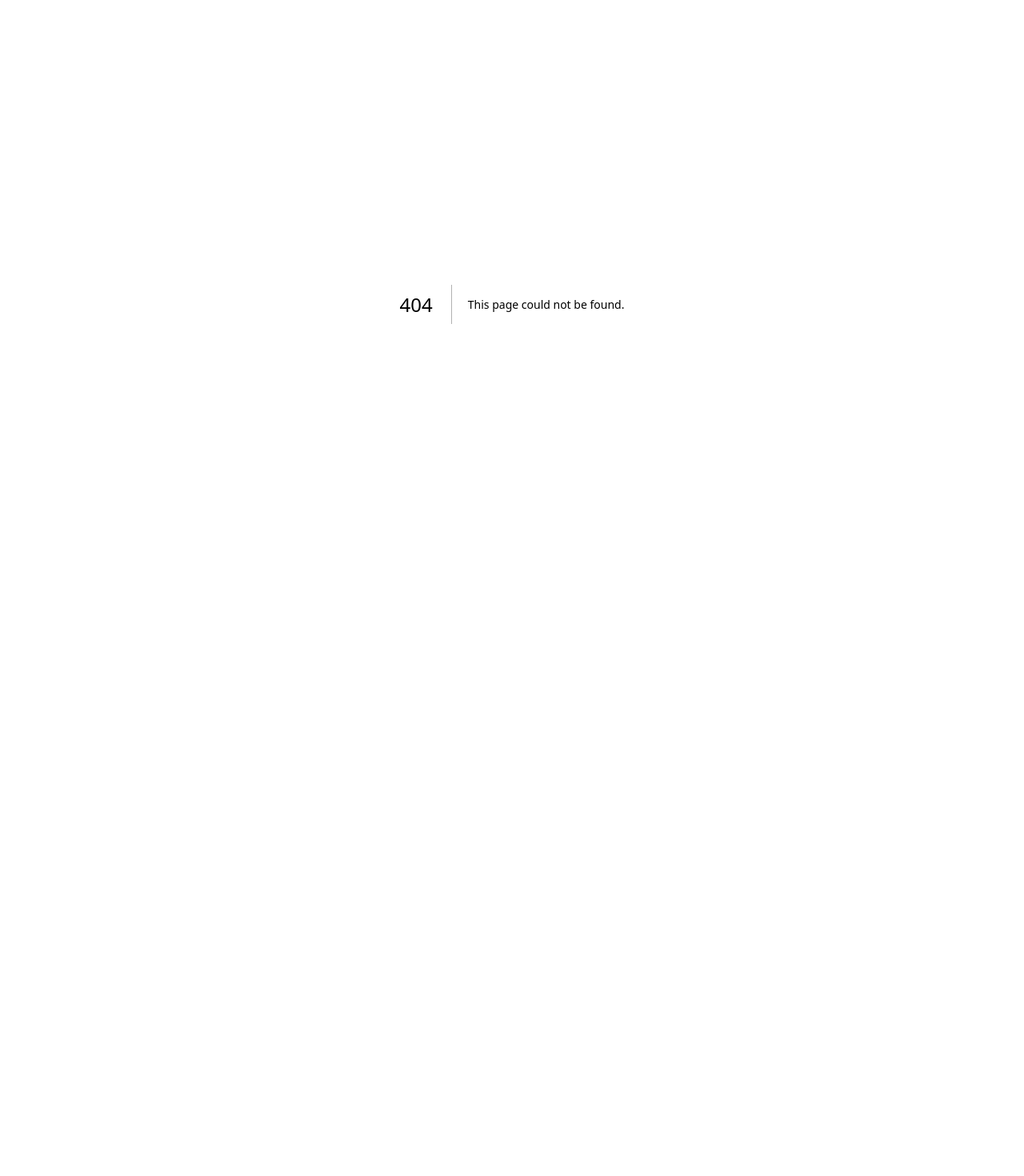
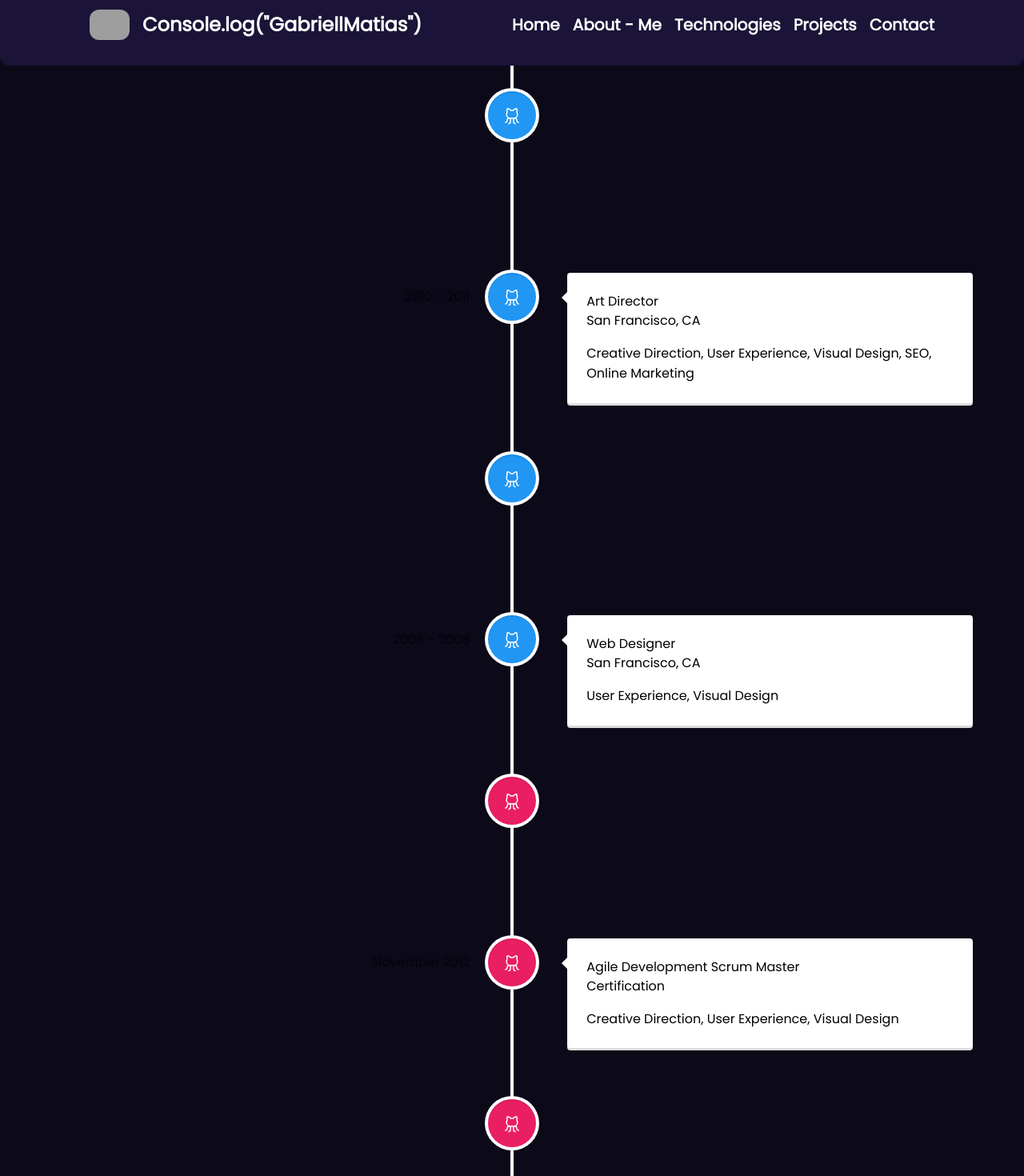
Before and after one commit to GabriellMatias/Portifolio-2.0-Version, a Next.js app: page /aboutMe in a window 1280 px wide. Before the commit this address had no page. Shown: the part 20-1490 px from the top of the page at 80% size. Before the commit the page ends 800 px from the top, so only its background shows below. Built offline with nearby package versions, Linux system fonts and the light colour scheme; grey boxes are pictures that could not be loaded.

Commit message:
:hammer: Feat: starting about-mePage and separating components

```diff
--- a/next.config.js
+++ b/next.config.js
@@ -1,6 +1,16 @@
 /** @type {import('next').NextConfig} */
 const nextConfig = {
   reactStrictMode: true,
+  images: {
+    remotePatterns: [
+      {
+        protocol: 'https',
+        hostname: 'github.com',
+        port: '',
+        pathname: '/**',
+      },
+    ],
+  },
 }
 
 module.exports = nextConfig
--- a/package.json
+++ b/package.json
@@ -15,15 +15,18 @@
     "autoprefixer": "10.4.14",
     "eslint": "8.41.0",
     "eslint-config-next": "13.4.4",
+    "framer-motion": "^10.12.12",
     "next": "13.4.4",
     "phosphor-react": "^1.4.1",
     "postcss": "8.4.24",
     "react": "18.2.0",
     "react-dom": "18.2.0",
+    "react-vertical-timeline-component": "^3.6.0",
     "tailwindcss": "3.3.2",
     "typescript": "5.0.4"
   },
   "devDependencies": {
-    "@rocketseat/eslint-config": "^1.2.0"
+    "@rocketseat/eslint-config": "^1.2.0",
+    "@types/react-vertical-timeline-component": "^3.3.3"
   }
 }
--- a/src/components/FloatingButton.tsx
+++ b/src/components/FloatingButton.tsx
@@ -11,11 +11,12 @@ export function FloatingButton({
   ButtonLink,
 }: FloatingButtonProps) {
   return (
+    <Link href={ButtonLink}>
       <button className="flex transition duration-300 font-semibold gap-4 items-center animate-ease-in py-3 px-8 bg-blue-200 text-white text-base mt-5 rounded-[10px] hover:bg-blue-400 ">
-      <Link href={ButtonLink}>{ButtonName} </Link>
+        {ButtonName}
         {ButtonName === 'Projects' ? (
           <Folder size={24} weight="fill" />
-      ) : ButtonName === 'Contact' ? (
+        ) : ButtonName === 'About me' ? (
           <UserPlus size={24} weight="fill" />
         ) : ButtonName === 'Linkedin' ? (
           <LinkedinLogo size={24} weight="fill" />
@@ -23,5 +24,6 @@ export function FloatingButton({
           <GithubLogo size={24} weight="fill" />
         )}
       </button>
+    </Link>
   )
 }
--- /dev/null
+++ b/src/components/Footer.tsx
@@ -0,0 +1,9 @@
+export function Footer() {
+  return (
+    <footer className="flex bg-[#120e25] py-3 rounded-lg">
+      <span className="text-white font-semibold my-0 mx-auto">
+        🚀 2023 @copyright {'<'}Gabriell.Matias {'/>'}
+      </span>
+    </footer>
+  )
+}
--- a/src/components/Header.tsx
+++ b/src/components/Header.tsx
@@ -1,45 +1,55 @@
+import Image from 'next/image'
+import Link from 'next/link'
+
 export function Header() {
   return (
     <header className="flex flex-1 rounded-b-xl justify-between py-8 px-28 font-semibold bg-[#1b1438]">
+      <div className="flex items-center gap-4">
+        <Image
+          alt="profile photo"
+          width={50}
+          height={50}
+          className="rounded-xl"
+          src={'https://github.com/gabriellmatias.png'}
+        />
         <a
           href="/"
           className="text-2xl transition-colors duration-300 font-extrabold text-white hover:text-blue-200"
         >
           Console.log("GabriellMatias")
         </a>
+      </div>
+
       <ul className="list-none text-xl flex gap-4 items-center">
         <li>
-          <i className="ri-apple-fill"></i>
+          {' '}
+          <Link href="/" className="link">
+            Home
+          </Link>{' '}
         </li>
         <li>
           {' '}
-          <a href="" className="link">
-            Home
-          </a>{' '}
+          <Link href="/aboutMe" className="link">
+            About - Me{' '}
+          </Link>
         </li>
         <li>
           {' '}
-          <a href="" className="link">
-            About - Me{' '}
-          </a>
+          <Link href="" className="link">
+            Technologies
+          </Link>{' '}
         </li>
         <li>
           {' '}
-          <a href="" className="link">
-            Technologies
-          </a>{' '}
+          <Link href="" className="link">
+            Projects
+          </Link>{' '}
         </li>
         <li>
           {' '}
-          <a href="" className="link">
-            Projects
-          </a>{' '}
-        </li>
-        <li>
-          {' '}
-          <a href="" className="link">
+          <Link href="" className="link">
             Contact
-          </a>{' '}
+          </Link>{' '}
         </li>
       </ul>
     </header>
--- /dev/null
+++ b/src/components/VerticalTimeLine.tsx
@@ -0,0 +1,105 @@
+import { GithubLogo } from 'phosphor-react'
+import {
+  VerticalTimeline,
+  VerticalTimelineElement,
+} from 'react-vertical-timeline-component'
+import 'react-vertical-timeline-component/style.min.css'
+
+export function VerticalTimeLine() {
+  return (
+    <VerticalTimeline>
+      <VerticalTimelineElement
+        className="vertical-timeline-element--work"
+        contentStyle={{ background: 'rgb(33, 150, 243)', color: '#fff' }}
+        contentArrowStyle={{ borderRight: '7px solid  rgb(33, 150, 243)' }}
+        date="2011 - present"
+        iconStyle={{ background: 'rgb(33, 150, 243)', color: '#fff' }}
+        icon={<GithubLogo />}
+      >
+        <h3 className="vertical-timeline-element-title">Creative Director</h3>
+        <h4 className="vertical-timeline-element-subtitle">Miami, FL</h4>
+        <p>
+          Creative Direction, User Experience, Visual Design, Project
+          Management, Team Leading
+        </p>
+      </VerticalTimelineElement>
+      <VerticalTimelineElement
+        className="vertical-timeline-element--work"
+        date="2010 - 2011"
+        iconStyle={{ background: 'rgb(33, 150, 243)', color: '#fff' }}
+        icon={<GithubLogo />}
+      >
+        <h3 className="vertical-timeline-element-title">Art Director</h3>
+        <h4 className="vertical-timeline-element-subtitle">
+          San Francisco, CA
+        </h4>
+        <p>
+          Creative Direction, User Experience, Visual Design, SEO, Online
+          Marketing
+        </p>
+      </VerticalTimelineElement>
+      <VerticalTimelineElement
+        className="vertical-timeline-element--work"
+        date="2008 - 2010"
+        iconStyle={{ background: 'rgb(33, 150, 243)', color: '#fff' }}
+        icon={<GithubLogo />}
+      >
+        <h3 className="vertical-timeline-element-title">Web Designer</h3>
+        <h4 className="vertical-timeline-element-subtitle">Los Angeles, CA</h4>
+        <p>User Experience, Visual Design</p>
+      </VerticalTimelineElement>
+      <VerticalTimelineElement
+        className="vertical-timeline-element--work"
+        date="2006 - 2008"
+        iconStyle={{ background: 'rgb(33, 150, 243)', color: '#fff' }}
+        icon={<GithubLogo />}
+      >
+        <h3 className="vertical-timeline-element-title">Web Designer</h3>
+        <h4 className="vertical-timeline-element-subtitle">
+          San Francisco, CA
+        </h4>
+        <p>User Experience, Visual Design</p>
+      </VerticalTimelineElement>
+      <VerticalTimelineElement
+        className="vertical-timeline-element--education"
+        date="April 2013"
+        iconStyle={{ background: 'rgb(233, 30, 99)', color: '#fff' }}
+        icon={<GithubLogo />}
+      >
+        <h3 className="vertical-timeline-element-title">
+          Content Marketing for Web, Mobile and Social Media
+        </h3>
+        <h4 className="vertical-timeline-element-subtitle">Online Course</h4>
+        <p>Strategy, Social Media</p>
+      </VerticalTimelineElement>
+      <VerticalTimelineElement
+        className="vertical-timeline-element--education"
+        date="November 2012"
+        iconStyle={{ background: 'rgb(233, 30, 99)', color: '#fff' }}
+        icon={<GithubLogo />}
+      >
+        <h3 className="vertical-timeline-element-title">
+          Agile Development Scrum Master
+        </h3>
+        <h4 className="vertical-timeline-element-subtitle">Certification</h4>
+        <p>Creative Direction, User Experience, Visual Design</p>
+      </VerticalTimelineElement>
+      <VerticalTimelineElement
+        className="vertical-timeline-element--education"
+        date="2002 - 2006"
+        iconStyle={{ background: 'rgb(233, 30, 99)', color: '#fff' }}
+        icon={<GithubLogo />}
+      >
+        <h3 className="vertical-timeline-element-title">
+          Bachelor of Science in Interactive Digital Media Visual Imaging
+        </h3>
+        <h4 className="vertical-timeline-element-subtitle">Bachelor Degree</h4>
+        <p>Creative Direction, Visual Design</p>
+      </VerticalTimelineElement>
+      <VerticalTimelineElement
+        iconStyle={{ background: 'rgb(16, 204, 82)', color: '#fff' }}
+        icon={<GithubLogo />}
+      />
+    </VerticalTimeline>
+  )
+}
--- /dev/null
+++ b/src/pages/aboutMe.tsx
@@ -0,0 +1,16 @@
+import { Footer } from '@/components/Footer'
+import { Header } from '@/components/Header'
+import { VerticalTimeLine } from '@/components/VerticalTimeLine'
+
+export default function AboutMe() {
+  return (
+    <>
+      <Header />
+      <main>
+        <VerticalTimeLine />
+      </main>
+
+      <Footer />
+    </>
+  )
+}
--- a/src/pages/index.tsx
+++ b/src/pages/index.tsx
@@ -1,4 +1,5 @@
 import { FloatingButton } from '@/components/FloatingButton'
+import { Footer } from '@/components/Footer'
 import { Header } from '@/components/Header'
 
 export default function Home() {
@@ -38,7 +39,7 @@ export default function Home() {
               ButtonLink="https:/github.com/GabriellMatias"
             />
             <FloatingButton
-              ButtonName="Contact"
+              ButtonName="About me"
               ButtonLink="https:/github.com/GabriellMatias"
             />
             <FloatingButton
@@ -48,11 +49,8 @@ export default function Home() {
           </div>
         </div>
       </section>
-      <footer className="flex bg-[#120e25] py-3 rounded-lg">
-        <span className="text-white font-semibold my-0 mx-auto">
-          🚀 2023 @copyright {'<'}Gabriell.Matias {'/>'}
-        </span>
-      </footer>
+
+      <Footer />
     </>
   )
 }
```
Also changed, not shown: 1 other file (tests, documents, lock files or other folders). Lines whose indentation alone changed are shown as unchanged.
